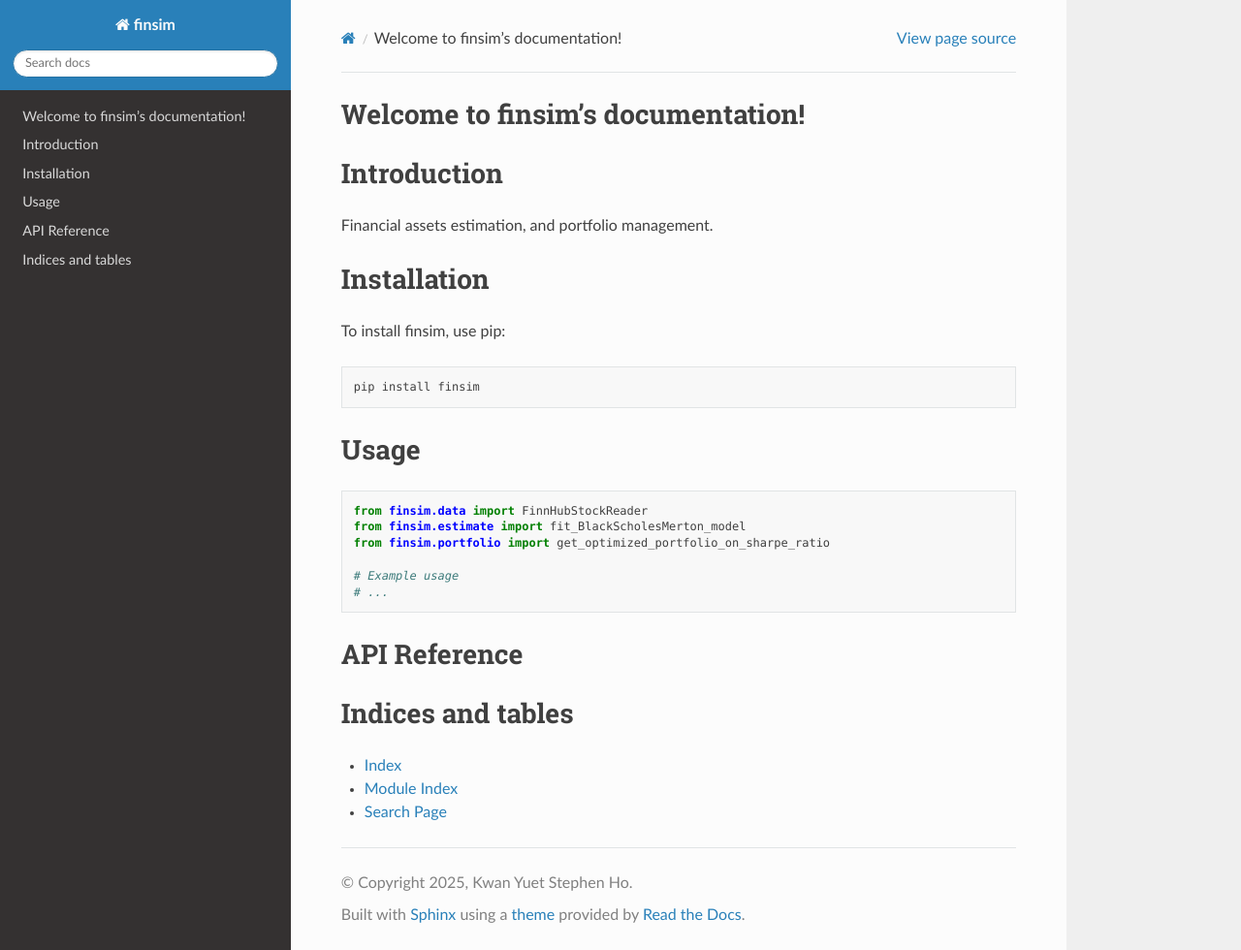
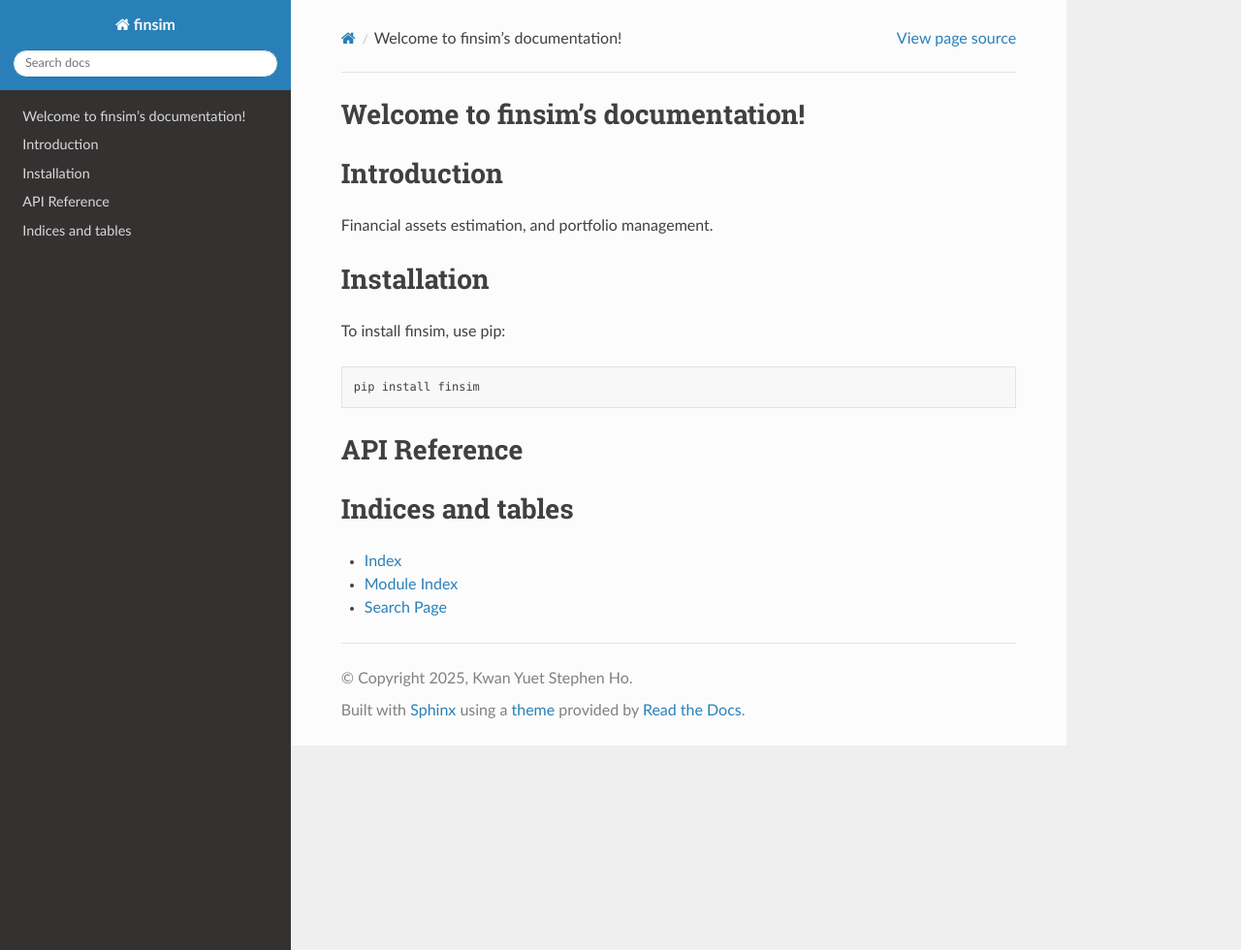
Before and after one commit to stephenhky/FinanceSimulation, a Sphinx documentation site: the page built from docs/index.rst, in a window 1280 px wide and 980 px high. Shown: the whole window at 97% size. Built offline with Sphinx 7.4.7 and the Read the Docs theme 3.1.0, drawn with Linux system fonts in a browser that asks for light colours; pages that are not in the unit, such as notebooks, are missing from menus.

```diff
--- a/docs/index.rst
+++ b/docs/index.rst
@@ -15,17 +15,6 @@ To install finsim, use pip:
 
    pip install finsim
 
-Usage
-=====
-
-.. code-block:: python
-
-   from finsim.data import FinnHubStockReader
-   from finsim.estimate import fit_BlackScholesMerton_model
-   from finsim.portfolio import get_optimized_portfolio_on_sharpe_ratio
-
-   # Example usage
-   # ...
 
 API Reference
 =============
```
Also changed, not shown: README.md (+0 -19 lines).
